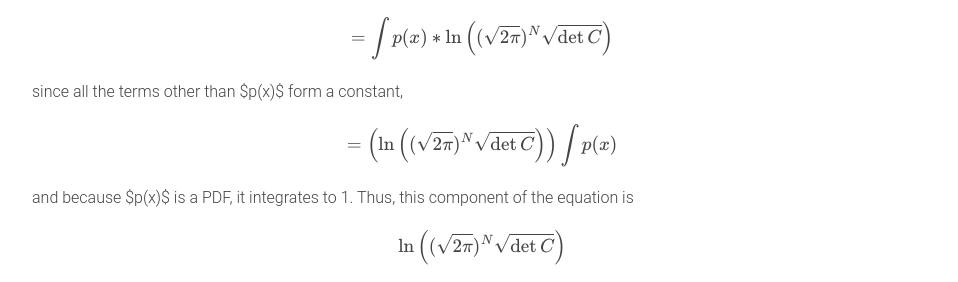
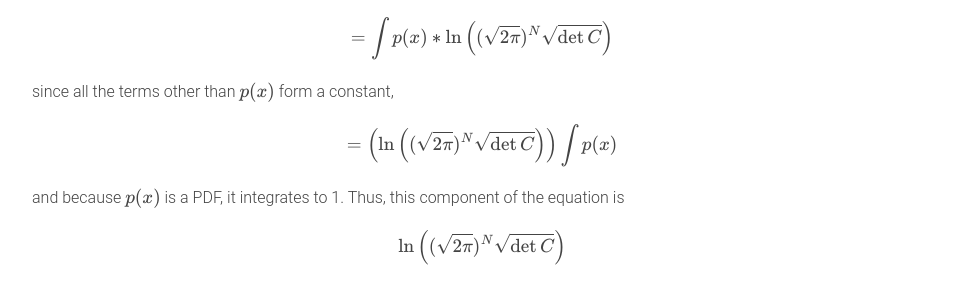
Before and after one commit to sgfin/sgfin.github.io_old, a Jekyll site: the page built from _posts/2017-03-11-Deriving-the-information-entropy-of-the-multivariate-gaussian.md, in a window 1280 px wide and 900 px high, scrolled down 1646 px. Shown: the part 181-463 px from the top of the window, without its empty margins (158-1116 px from the left). Built offline with Jekyll 4.4.1, drawn with Linux system fonts in a browser that asks for light colours; formulas are drawn with MathJax 3; comment, search, counter and statistics services are not loaded.

```diff
--- a/_posts/2017-03-11-Deriving-the-information-entropy-of-the-multivariate-gaussian.md
+++ b/_posts/2017-03-11-Deriving-the-information-entropy-of-the-multivariate-gaussian.md
@@ -60,11 +60,11 @@ $$-\int p(x)*\ln\left(\frac{1}{(\sqrt{2\pi})^{N}\sqrt{\det C}}\right)dx$$
 
 $$=\int p(x)*\ln\left((\sqrt{2\pi})^{N}\sqrt{\det C}\right)$$
 
-since all the terms other than $p(x)$ form a constant,
+since all the terms other than $$p(x)$$ form a constant,
 
 $$=\left(\ln\left((\sqrt{2\pi})^{N}\sqrt{\det C}\right)\right)\int p(x)$$
 
-and because $p(x)$ is a PDF, it integrates to 1. Thus, this component of
+and because $$p(x)$$ is a PDF, it integrates to 1. Thus, this component of
 the equation is
 
 $$\ln\left((\sqrt{2\pi})^{N}\sqrt{\det C}\right)$$
```
